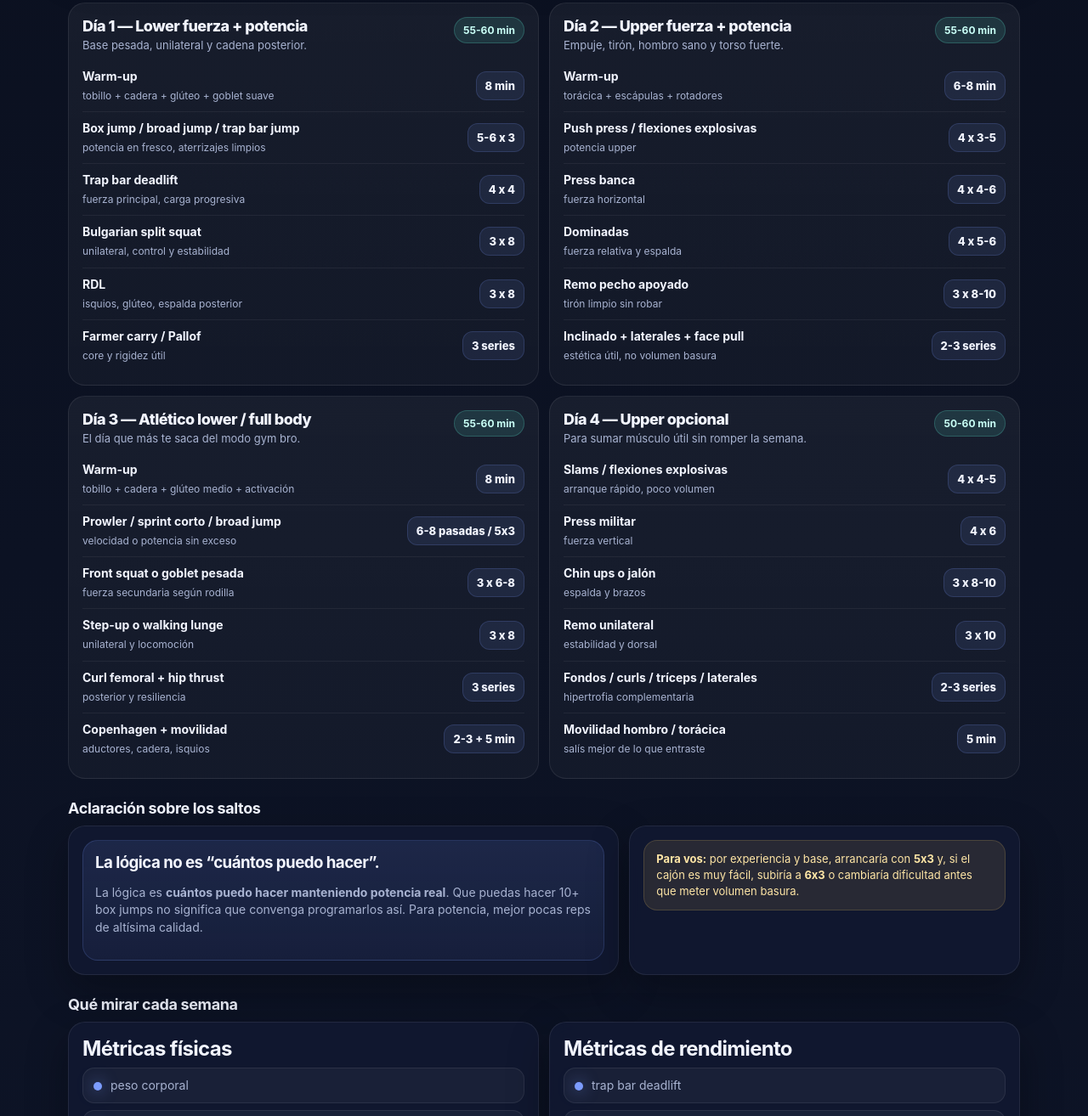
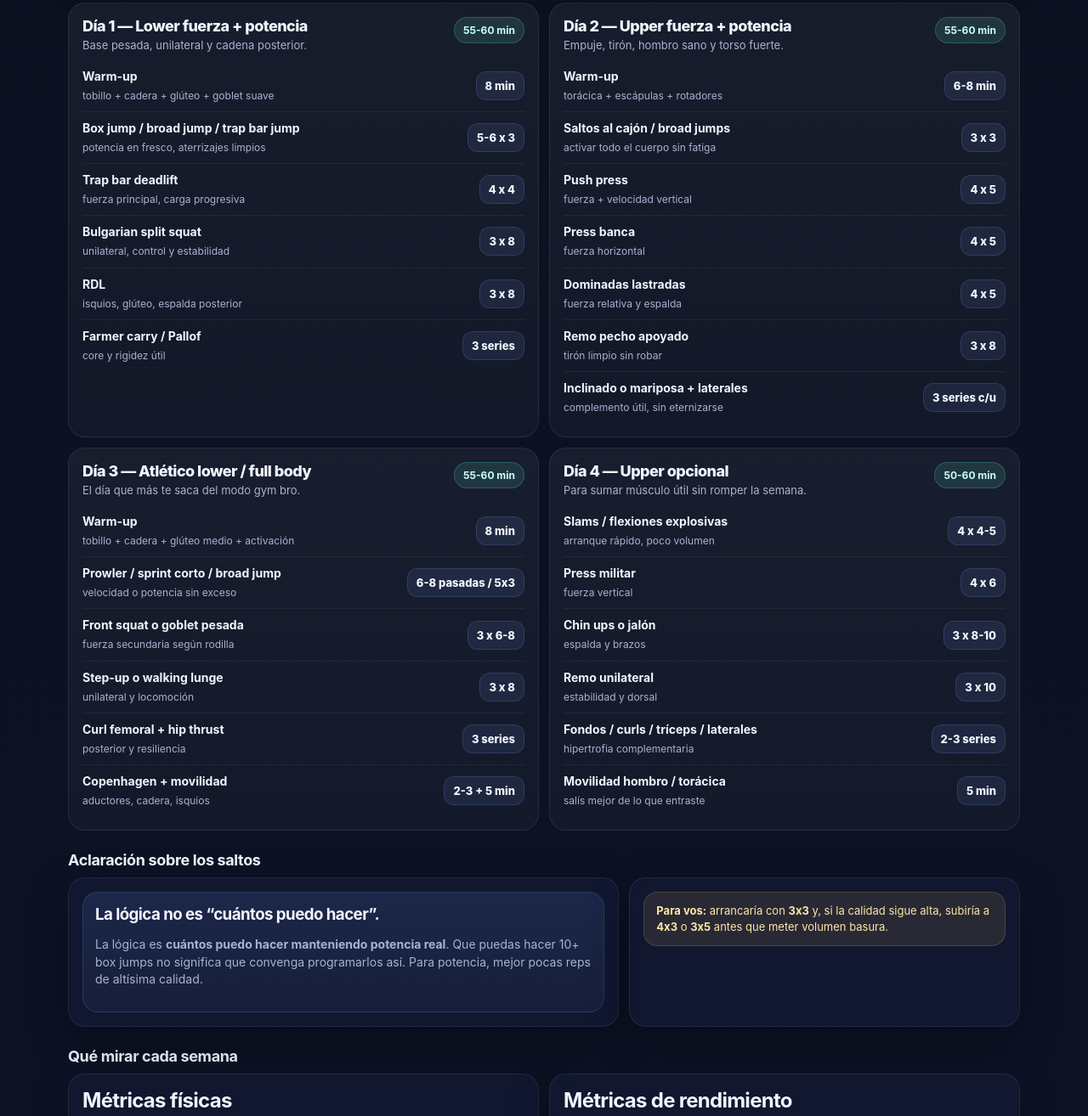
Before and after one commit to Romer77/dashboard-fisico-pages, a plain HTML site: page index.html in a window 1280 px wide. Shown: the part 999-2313 px from the top of the page at 85% size. Drawn offline with Linux system fonts and the light colour scheme.

Commit message:
update day 2 upper session structure

```diff
--- a/index.html
+++ b/index.html
@@ -464,11 +464,12 @@
         </div>
 
         <div class="exercise"><div><strong>Warm-up</strong><span>torácica + escápulas + rotadores</span></div><div class="set-box">6-8 min</div></div>
-        <div class="exercise"><div><strong>Push press / flexiones explosivas</strong><span>potencia upper</span></div><div class="set-box">4 x 3-5</div></div>
-        <div class="exercise"><div><strong>Press banca</strong><span>fuerza horizontal</span></div><div class="set-box">4 x 4-6</div></div>
-        <div class="exercise"><div><strong>Dominadas</strong><span>fuerza relativa y espalda</span></div><div class="set-box">4 x 5-6</div></div>
-        <div class="exercise"><div><strong>Remo pecho apoyado</strong><span>tirón limpio sin robar</span></div><div class="set-box">3 x 8-10</div></div>
-        <div class="exercise"><div><strong>Inclinado + laterales + face pull</strong><span>estética útil, no volumen basura</span></div><div class="set-box">2-3 series</div></div>
+        <div class="exercise"><div><strong>Saltos al cajón / broad jumps</strong><span>activar todo el cuerpo sin fatiga</span></div><div class="set-box">3 x 3</div></div>
+        <div class="exercise"><div><strong>Push press</strong><span>fuerza + velocidad vertical</span></div><div class="set-box">4 x 5</div></div>
+        <div class="exercise"><div><strong>Press banca</strong><span>fuerza horizontal</span></div><div class="set-box">4 x 5</div></div>
+        <div class="exercise"><div><strong>Dominadas lastradas</strong><span>fuerza relativa y espalda</span></div><div class="set-box">4 x 5</div></div>
+        <div class="exercise"><div><strong>Remo pecho apoyado</strong><span>tirón limpio sin robar</span></div><div class="set-box">3 x 8</div></div>
+        <div class="exercise"><div><strong>Inclinado o mariposa + laterales</strong><span>complemento útil, sin eternizarse</span></div><div class="set-box">3 series c/u</div></div>
       </article>
 
       <article class="session-card">
@@ -516,7 +517,7 @@
       </article>
       <article class="card span-5">
         <div class="alert">
-          <strong>Para vos:</strong> por experiencia y base, arrancaría con <strong>5x3</strong> y, si el cajón es muy fácil, subiría a <strong>6x3</strong> o cambiaría dificultad antes que meter volumen basura.
+          <strong>Para vos:</strong> arrancaría con <strong>3x3</strong> y, si la calidad sigue alta, subiría a <strong>4x3</strong> o <strong>3x5</strong> antes que meter volumen basura.
         </div>
       </article>
     </section>
```
